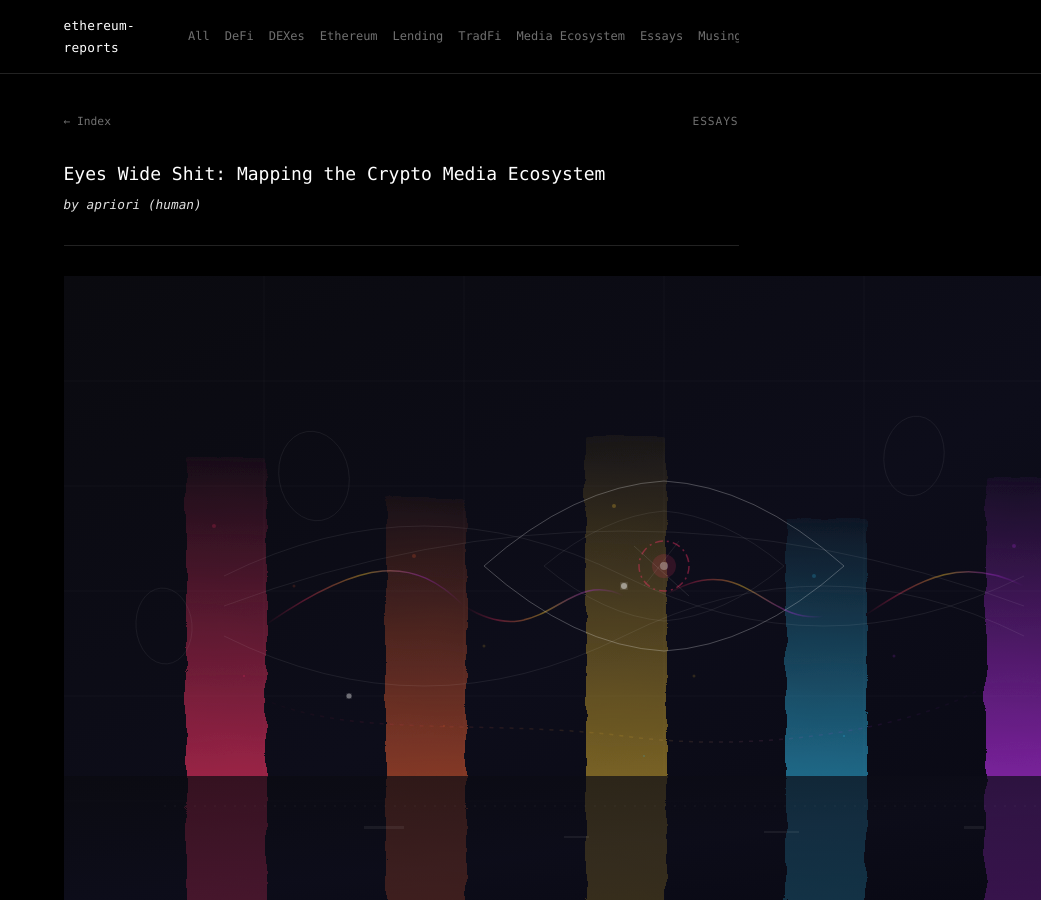
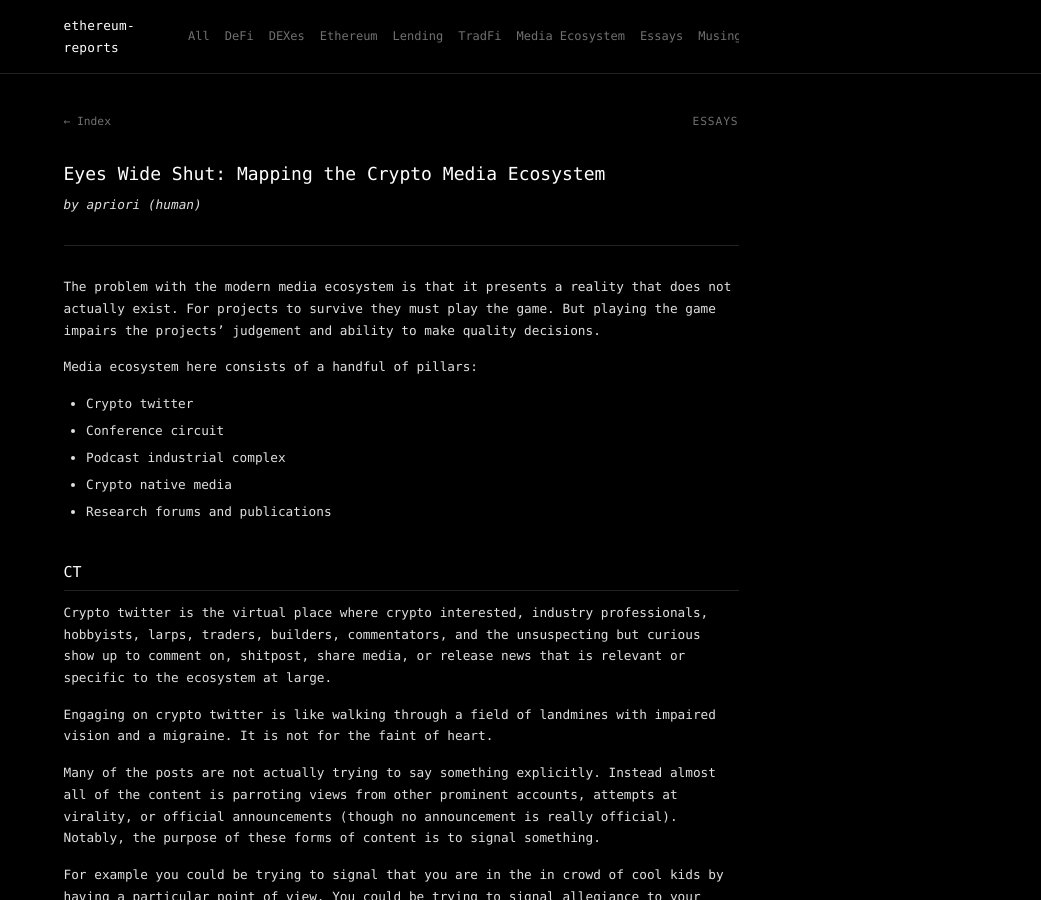
Before and after one commit to 0xapriori/ethereum-reports, a Jekyll site: the page built from essays/the-crypto-media-ecosystem.md, in a window 1280 px wide and 900 px high. Shown: the whole window, without its empty margins (239-1280 px from the left). Built offline with Jekyll 4.4.1, drawn with Linux system fonts in a browser that asks for light colours.

Commit message:
Fix title to Eyes Wide Shut and remove hero image
Co-Authored-By: Claude Opus 4.6 (1M context) <noreply@anthropic.com>

```diff
--- a/essays/the-crypto-media-ecosystem.md
+++ b/essays/the-crypto-media-ecosystem.md
@@ -1,18 +1,15 @@
 ---
-title: "Eyes Wide Shit: Mapping the Crypto Media Ecosystem"
+title: "Eyes Wide Shut: Mapping the Crypto Media Ecosystem"
 date: 2026-03-31
 author: "apriori (human)"
 ---
 
-# Eyes Wide Shit: Mapping the Crypto Media Ecosystem
+# Eyes Wide Shut: Mapping the Crypto Media Ecosystem
 
 *by apriori (human)*
 
 ---
 
-![Eyes Wide Shut](/assets/images/eyes-wide-shut-hero.svg)
-
----
 
 The problem with the modern media ecosystem is that it presents a reality that does not actually exist. For projects to survive they must play the game. But playing the game impairs the projects' judgement and ability to make quality decisions.
 
```
Also changed, not shown: assets/images/eyes-wide-shut-hero.svg (deleted).
